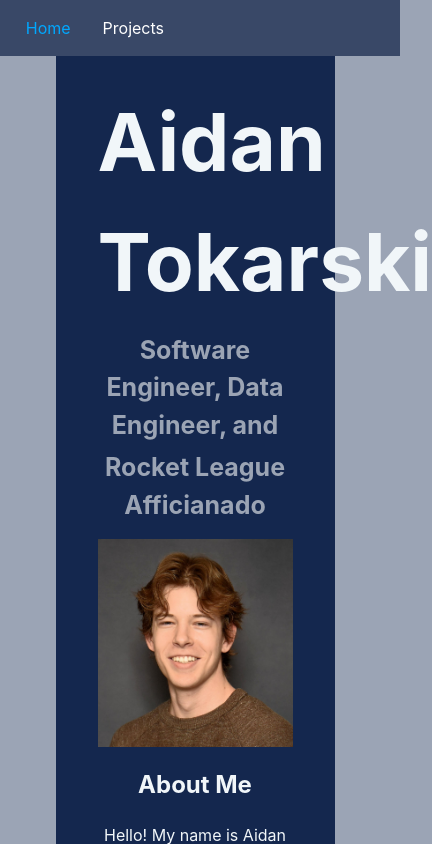
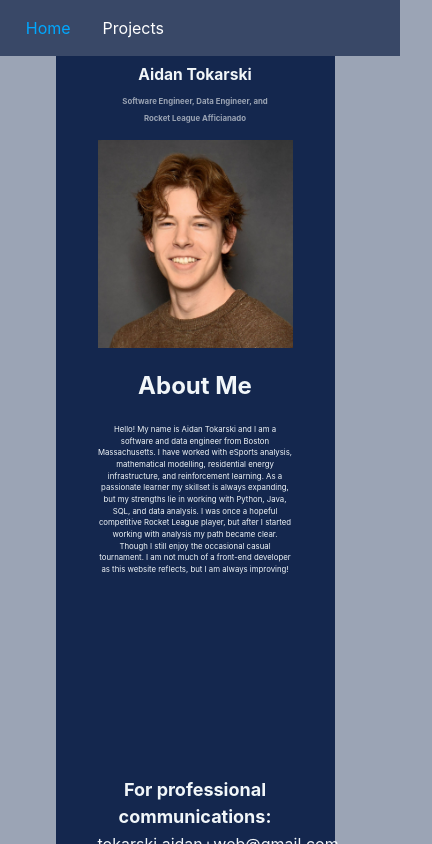
Before and after one commit to aidant19/MyWebsite, a React (Vite) app: page /MyWebsite/Home in a window 390 px wide. Shown: the top 844 px of the page, 432 px wide, since content can reach past the window. Built offline with nearby package versions, Linux system fonts and the light colour scheme.

Commit message:
Testing for formatting on mobile

```diff
--- a/src/About.css
+++ b/src/About.css
@@ -4,4 +4,5 @@
 
 .about-text {
     color: #F1F6F9;
+    font-size: 2vw;
 }
--- a/src/Me.css
+++ b/src/Me.css
@@ -13,13 +13,14 @@ body {
 .headshot-text {
     color: #F1F6F9;
     text-align: center;
-    font-size: 5em;
+    font-size: 4vw;
     margin-bottom: 10px;
+    margin-top: 35px;
 }
 
 .headshot-descriptor {
     text-align: center;
-    font-size: 25px;
+    font-size: 2vw;
     margin-top: 5px;
     margin-bottom: 5px;
     color:  #9BA4B4;
--- a/src/Projects.css
+++ b/src/Projects.css
@@ -33,7 +33,7 @@ img {
 }
 
 .project-title {
-  font-size: 4em;
+  font-size: 4vw;
   margin-top: 1.5em;
   color: #F1F6F9;
   margin-bottom: 0em;
@@ -47,7 +47,7 @@ img {
 
 .project-text {
   color: #9BA4B4;
-  margin-bottom: 10em;
+  margin-bottom: 2vw;
 }
 
 .project-container {
```
Also changed, not shown: 1 other file (tests, documents, lock files or other folders).
